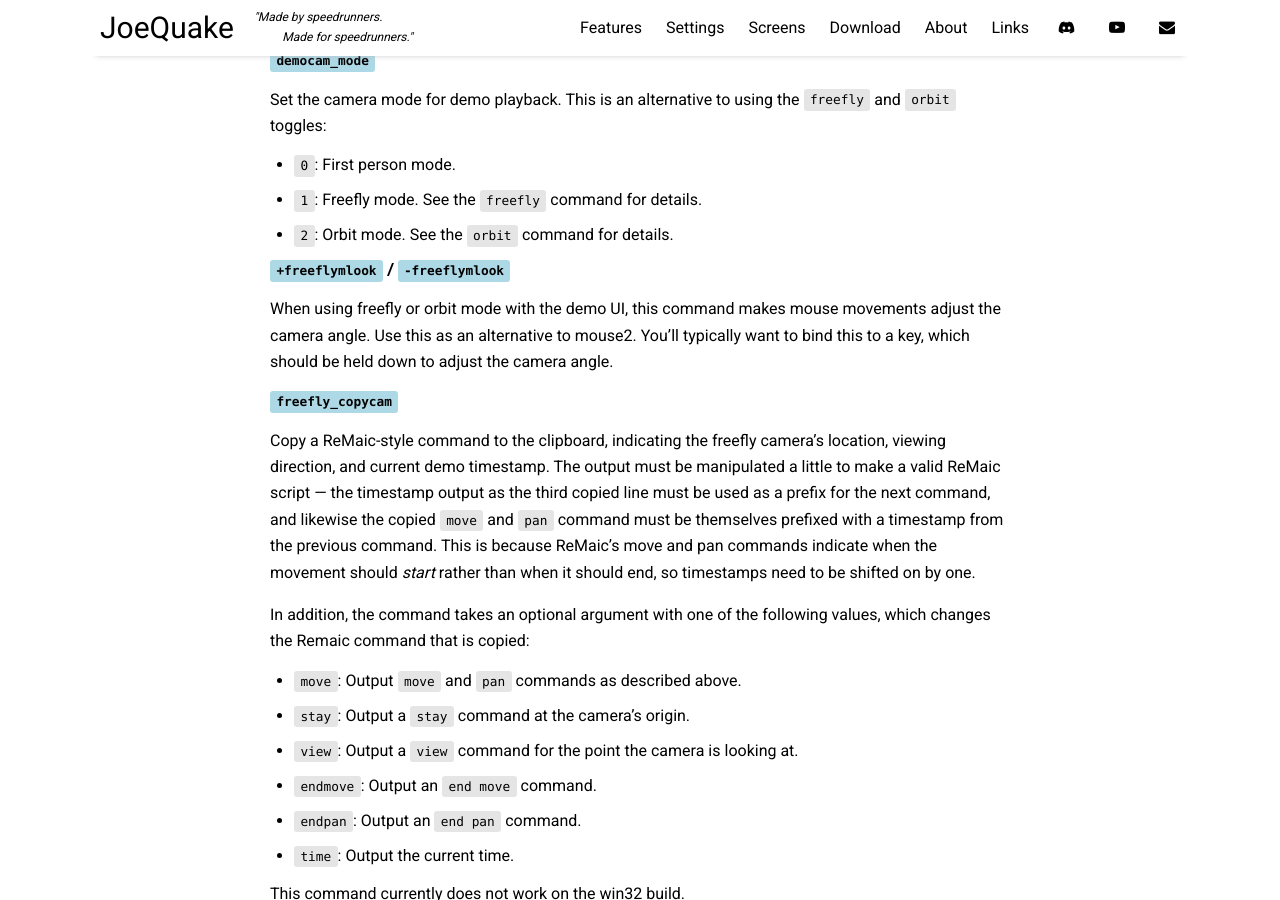
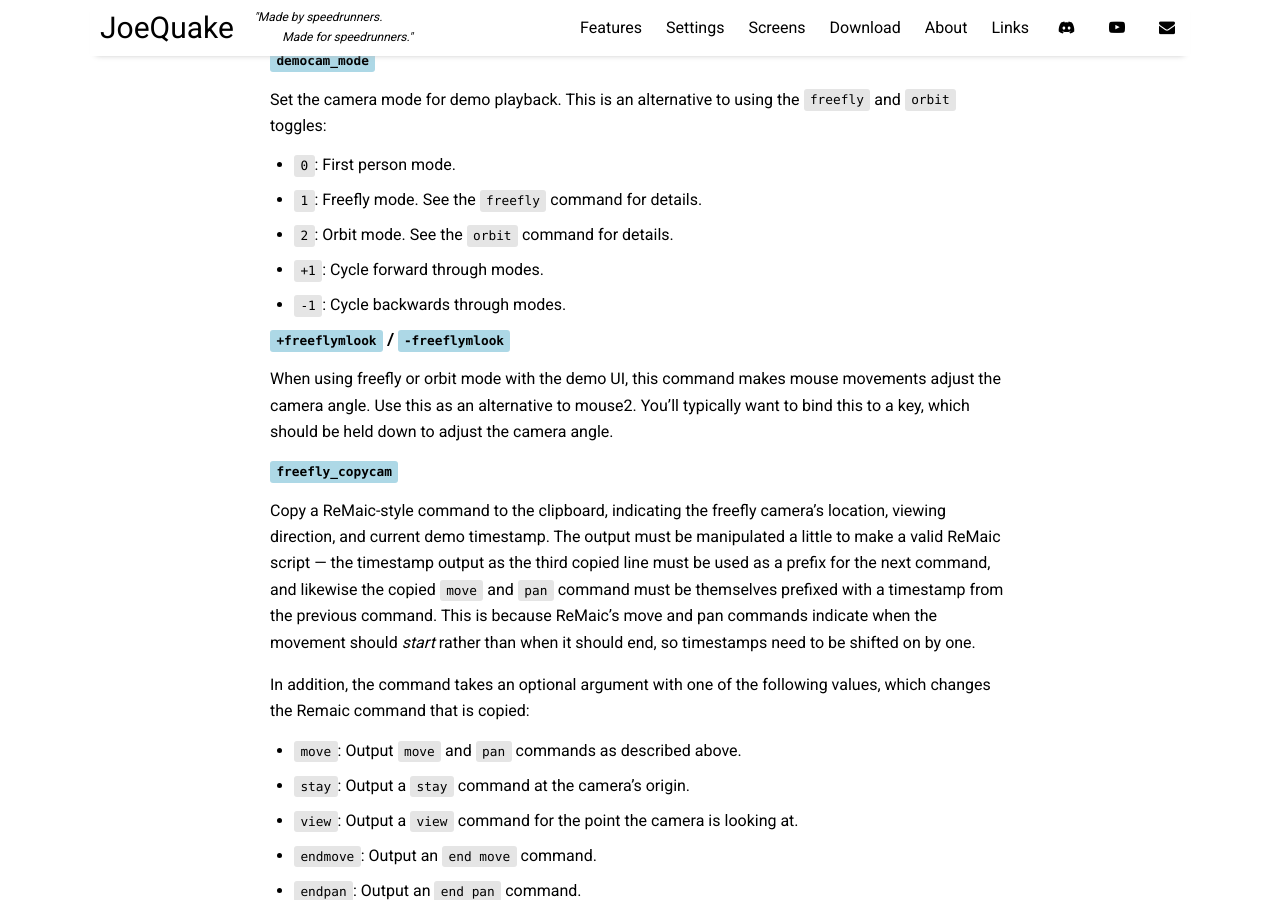
Before and after one commit to j0zzz/JoeQuake, a Jekyll site: the page built from docs/pages/cvars-commands.md, in a window 1280 px wide and 900 px high, scrolled down 24161 px. Built offline with Jekyll 4.4.1, drawn with Linux system fonts in a browser that asks for light colours; nearby versions of some CDN libraries.

Commit message:
add democam_mode cycling into docs

```diff
--- a/docs/pages/cvars-commands.md
+++ b/docs/pages/cvars-commands.md
@@ -1152,6 +1152,8 @@ Set the camera mode for demo playback.  This is an alternative to using the
 - `0`:  First person mode.
 - `1`:  Freefly mode. See the `freefly` command for details.
 - `2`:  Orbit mode. See the `orbit` command for details.
+- `+1`: Cycle forward through modes.
+- `-1`: Cycle backwards through modes.
 
 ##### `+freeflymlook` / `-freeflymlook`
 
```
